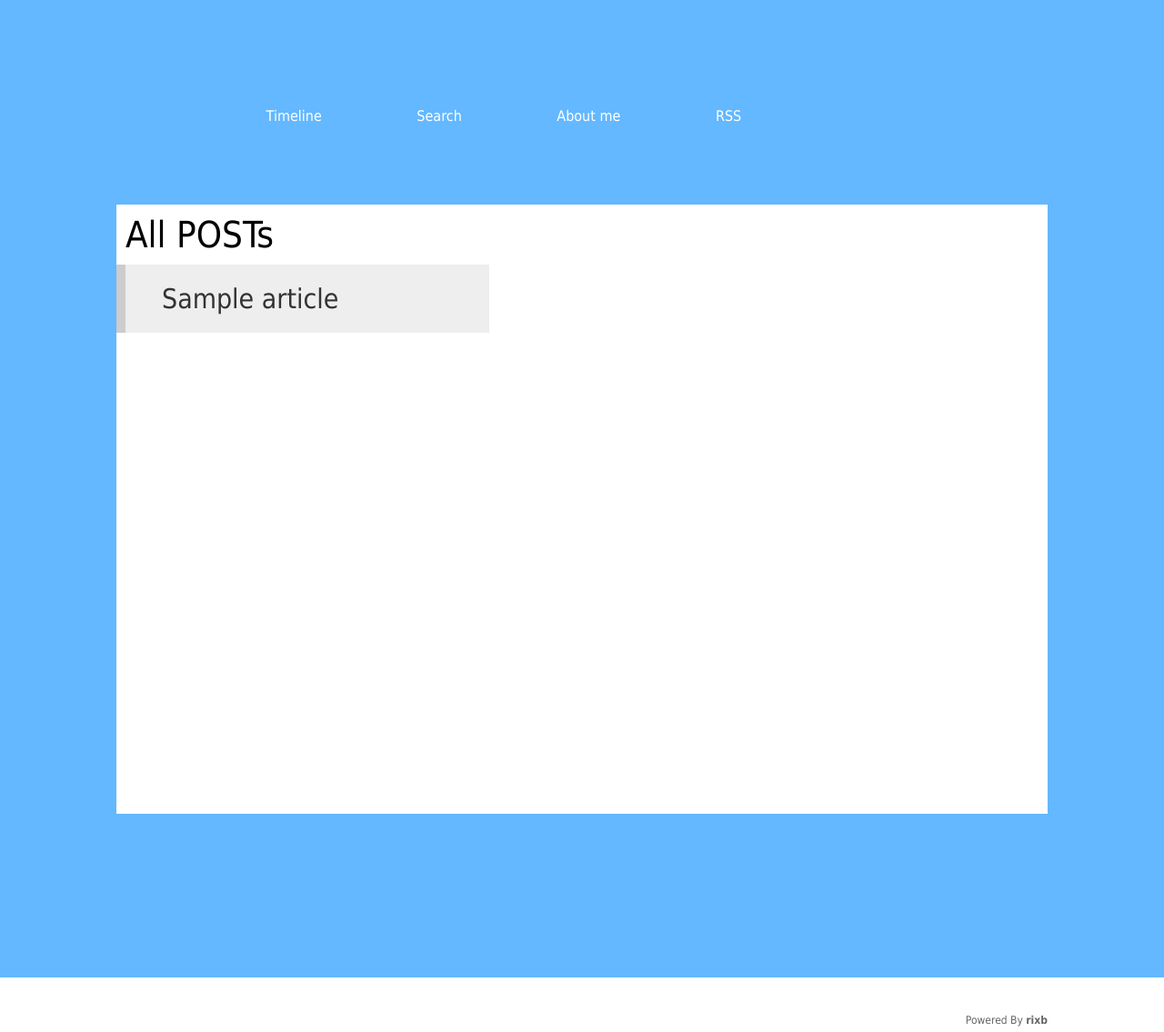
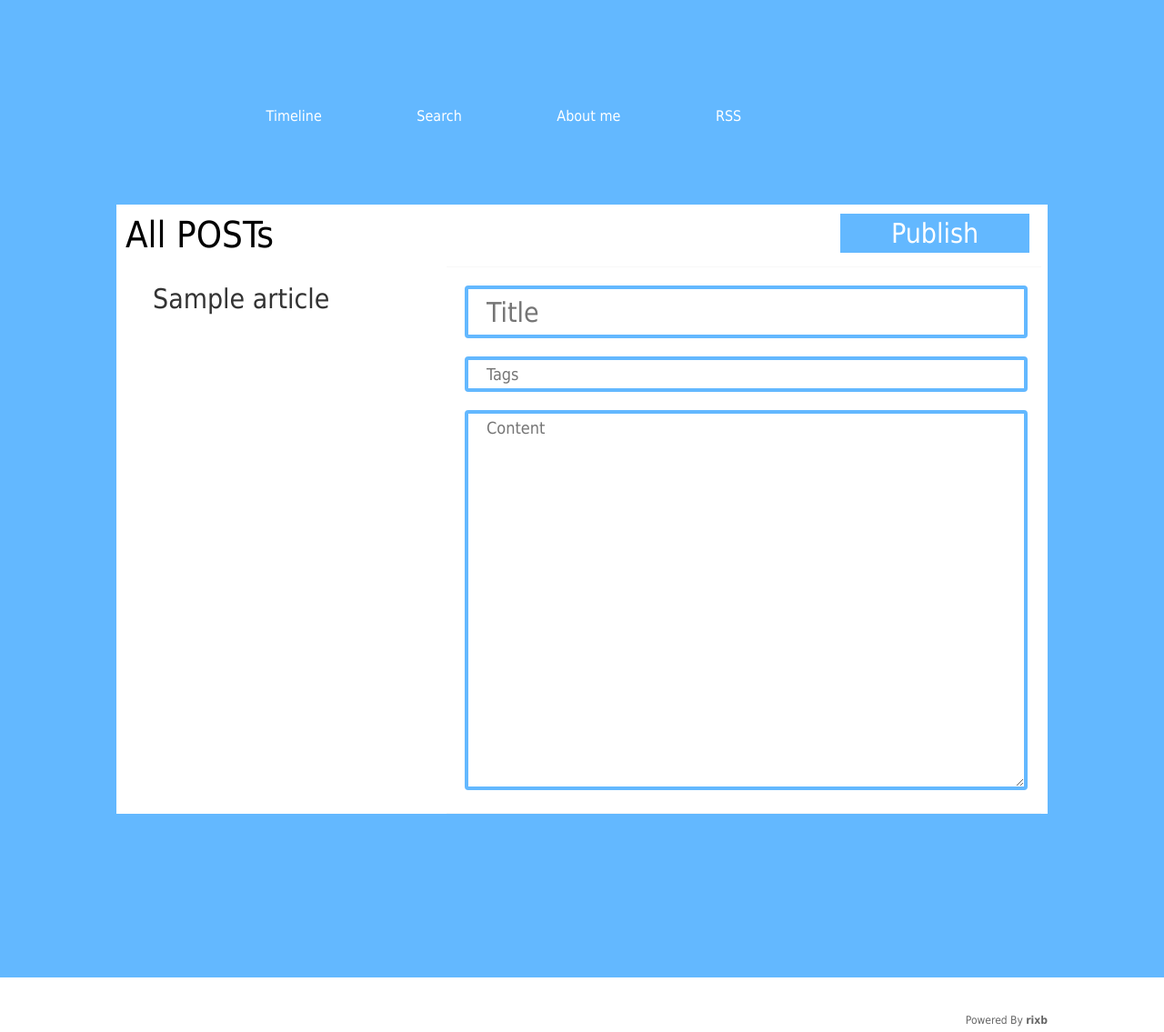
Before and after one commit to RicterZ/pyprint, a Python web app: template templates/editor.html in a window 1280 px wide. Shown: the top 1135 px of the page at 91% size. Run offline with Jinja, Linux system fonts and the light colour scheme; the template is opened without the code that fills it: most values are stand-ins (such as "Sample title", 1, 10 or a date in 2020).

Commit message:
update/publish/delete a post

```diff
--- /dev/null
+++ b/static/css/editor.css
@@ -0,0 +1,123 @@
+    .manage {
+        width: 80%;
+        margin: 60px auto;
+        min-width: 960px;
+        max-width: 1080px;
+    }
+
+    .title-list {
+        width: 35%;
+        overflow-x: hidden;
+        overflow-y: overlay;
+        height: 600px;
+        background: #FFF;
+        display: inline-block;
+    }
+
+    .title-list li {
+        width: 450px;
+        font-size: 30px;
+        font-weight: 300;
+        display: block;
+    }
+
+    .article-active {
+        width: 310px;
+        background: #EEE;
+        border-left: 10px solid #CCC;
+    }
+
+    .article-active:hover {
+        border-left: 10px solid #999;
+    }
+
+    .title-list a {
+        padding: 20px 40px;
+        color: #333;
+        width: 320px;
+        display: block;
+        white-space: nowrap;
+        text-overflow: ellipsis;
+        overflow: hidden;
+        -webkit-transition: all .3s ease;
+        -moz-transition: all .3s ease;
+        transition: all .3s ease;
+    }
+
+    .title-list a:hover {
+        background: #EEE;
+    }
+
+    .title-container {
+        background: #FFF;
+    }
+
+    #title-list-header {
+        padding: 10px;
+        font-size: 40px;
+        font-weight: 300;
+    }
+
+    .article-area {
+        width: 60%;
+        padding: 3%;
+        display: inline-block;
+        height: 560px;
+        padding: 20px;
+        vertical-align: bottom;
+    }
+
+    #edit-tag {
+        margin: 20px auto;
+        width: 93%;
+    }
+
+    #edit-title {
+        height: 40px;
+        display: block;
+        width: 93%;
+        margin: 0 auto;
+        font-size: 30px;
+    }
+
+    #edit-content {
+        width: 93%;
+        height: 400px;
+        min-height: 400px;
+        margin: 0 auto;
+    }
+
+    .button {
+        margin: 0 10px;
+        display: inline-table;
+        float: right;
+        font-size: 30px;
+        padding: 4px;
+        width: 200px;
+        color: #FFF;
+        text-align: center;
+        -webkit-transition: all .3s ease;
+        -moz-transition: all .3s ease;
+        transition: all .3s ease;
+    }
+
+    .publish {
+        background: #63B8FF;
+    }
+
+    .publish:hover {
+        background: #91CDFF;
+    }
+
+    .article-active > .delete {
+        visibility: visible;
+    }
+
+    .delete {
+        display: none;
+        background: #D6776A;
+    }
+
+    .delete:hover {
+        background: #F8AFA5;
+    }
--- /dev/null
+++ b/static/js/editor.js
@@ -0,0 +1,41 @@
+$(".article-item").click(function() {
+    var article_id = this.attributes['data-article'].nodeValue;
+    if (!$(this).hasClass("article-active")) {
+        $(".delete").show();
+        $(".article-item").removeClass("article-active");
+        $(this).addClass("article-active");
+        set_button_data(article_id);
+        $(".publish").text("Update");
+        rixb.get(article_id, true, $("#edit-title"), $("#edit-tag"), $("#edit-content"));
+    } else {
+        $(this).removeClass("article-active");
+        $(".delete").hide();
+        $(".article-area > *").val("");
+        $(".publish").text("Publish");
+        set_button_data("");
+    };
+})
+
+$(".delete").click(function() {
+    var _this = this;
+    rixb.delete(this.attributes['data-article'].nodeValue,
+        function(){
+            $($(".article-active").parent()).hide();
+            $(".article-active").removeClass("article-active");
+            set_button_data("");
+            $(".article-area > *").val("");
+            $(_this).hide();
+        }
+    );
+})
+
+$(".publish").click(function() {
+    var article_id = this.attributes['data-article'].nodeValue;
+    if (article_id != "") {
+        rixb.put(article_id, $("#edit-title").val(), $("#edit-content").val(),
+                 $("#edit-tag").val(), function() {})
+    } else {
+        rixb.post($("#edit-title").val(), $("#edit-content").val(),
+                  $("#edit-tag").val(), function() {});
+    }
+})
--- a/static/js/rixb.js
+++ b/static/js/rixb.js
@@ -3,16 +3,23 @@
  */
 
 var rixb = {
-    get: function(id, title_obj, content_obj, tag_obj) {
-        var is_show = (arguments.length==4)
+    get: function(id, is_raw, title_obj, tag_obj, content_obj) {
+        var is_show = (arguments.length==5)
         $.ajax({
             type: "GET",
             url: "/articles/" + id,
-            data: {"format": "json"},
+            data: {"format": "json", "raw": is_raw},
             dataType: "json",
             success: function(data) {
                 if (is_show) {
-                    console.log(data);
+                    var data = data.message;
+                    var tags = ''
+                    title_obj[0].value = data.title;
+                    for (var i=0;i<data.tag.length;i++) {
+                        tags += data.tag[i].tag_name + ',';
+                    }
+                    tag_obj[0].value = tags.substring(0, tags.length-1);
+                    content_obj.val(data.content);
                 }
             },
             error: function(msg) {
@@ -41,20 +48,21 @@ var rixb = {
             data: {"title": title, "content": content, "tag": tag},
             dataType: "json",
             success: function(data) {
-                console.log(data);
+                callback();
+                //console.log(data);
             },
             error: function(msg) {
                 console.log(msg.responseText);
             }
         })
     },
-    delete: function(id) {
+    delete: function(id, callback) {
         $.ajax({
             type: "DELETE",
             url: "/articles/" + id,
             dataType: "json",
             success: function(data) {
-                console.log('Article Delete success');
+                callback();
             },
             error: function(msg) {
                 console.log(msg.responseText)
@@ -78,3 +86,8 @@ var rixb = {
         })
     }
 }
+
+function set_button_data(data) {
+    $(".delete")[0].attributes['data-article'].nodeValue = data;
+    $(".publish")[0].attributes['data-article'].nodeValue = data;
+}
--- a/templates/editor.html
+++ b/templates/editor.html
@@ -1,87 +1,43 @@
 {% extends "base.html" %}
+
+{% block css %}
+<link rel="stylesheet" href="/static/css/index.css">
+<link rel="stylesheet" href="/static/css/signin.css">
+<link rel="stylesheet" href="/static/css/editor.css">
+{% endblock %}
 
 {% block style %}
 <style>
-    .manage {
-        width: 80%;
-        margin: 60px auto;
-    }
 
-    .title-list {
-        overflow-y: overlay;
-        height: 600px;
-        background: #FFF;
-        display: inline-block;
-    }
-
-    .title-list li {
-        width: 410px;
-        font-size: 30px;
-        font-weight: 300;
-    }
-
-    .article-active {
-        width: 310px;
-        background: #EEE;
-        border-left: 10px solid #CCC;
-    }
-
-    .article-active:hover {
-        border-left: 10px solid #999;
-    }
-
-    .title-list a {
-        padding: 20px 40px;
-        color: #333;
-        width: 320px;
-        display: block;
-        white-space: nowrap;
-        text-overflow: ellipsis;
-        overflow: hidden;
-        -webkit-transition: all .3s ease;
-        -moz-transition: all .3s ease;
-        transition: all .3s ease;
-    }
-
-    .title-list a:hover {
-        background: #EEE;
-    }
-
-    .title-container {
-        background: #FFF;
-    }
-
-    #title-list-header {
-        padding: 10px;
-        font-size: 40px;
-        font-weight: 300;
-    }
 </style>
 {% endblock %}
 
 {% block body %}
 <div class="manage">
     <div class="title-container">
-    <h3 id="title-list-header">All POSTs</h3>
+    <h3 id="title-list-header">
+        All POSTs
+        <a class="button publish" href="##" data-article="">Publish</a>
+        <a class="button delete" href="##" data-article="">Delete</a>
+        </h3>
         <ul class="title-list">
-        {% set active = 'article-active' %}
         {% for article in data %}
-            {% if not loop.first %}{% set active = '' %}{% endif %}
-            <li><a href="##" class="article-item {{ active }}" data-article="{{ article.id }}">{{ article.title }}</a></li>
+            <li>
+                <a href="##" class="article-item" data-article="{{ article.id }}">
+                    {{ article.title }}
+                </a>
+            </li>
         {% endfor %}
         </ul>
-        <div id="article-area"></div>
+        <div class="article-area content">
+            <input class="input" autocomplete="off" type="text" name="title" id="edit-title" placeholder="Title"></input>
+            <input class="input" autocomplete="off" type="text" name="title" id="edit-tag" placeholder="Tags"></input>
+            <textarea class="input" id="edit-content" placeholder="Content"></textarea>
+        </div>
     </div>
 </div>
 {% endblock %}
 
 {% block script %}
-<script>
-$(".article-item").click(function() {
-    $(".article-item").removeClass("article-active");
-    $(this).addClass("article-active");
-    rixb.get(this.attributes['data-article'].nodeValue);
-})
-
-</script>
+<script src="/static/js/editor.js"></script>
 {% endblock %}
```
Also changed, not shown: lib/utils.py (+10 -0 lines), lib/views.py (+9 -3 lines).
